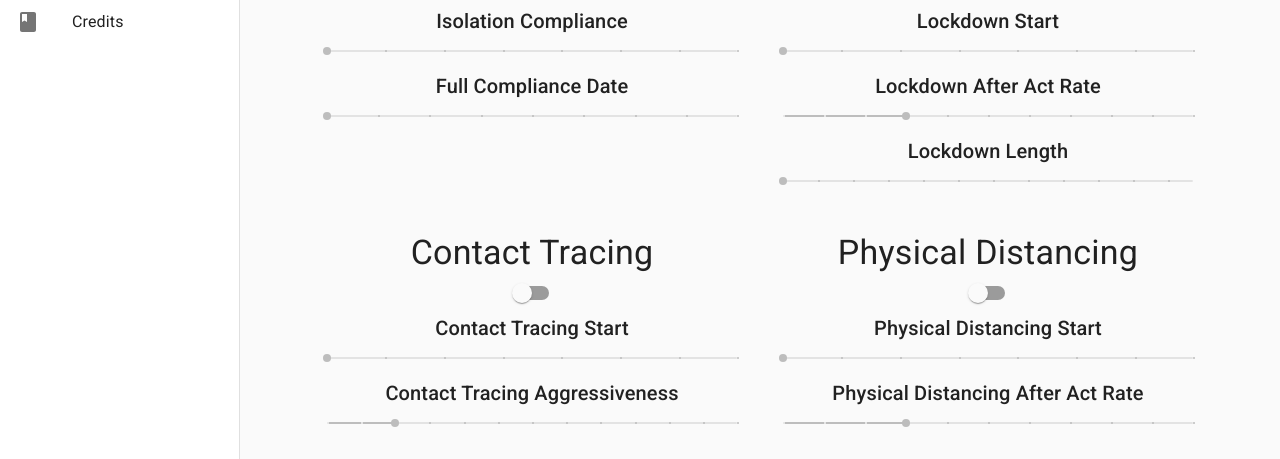
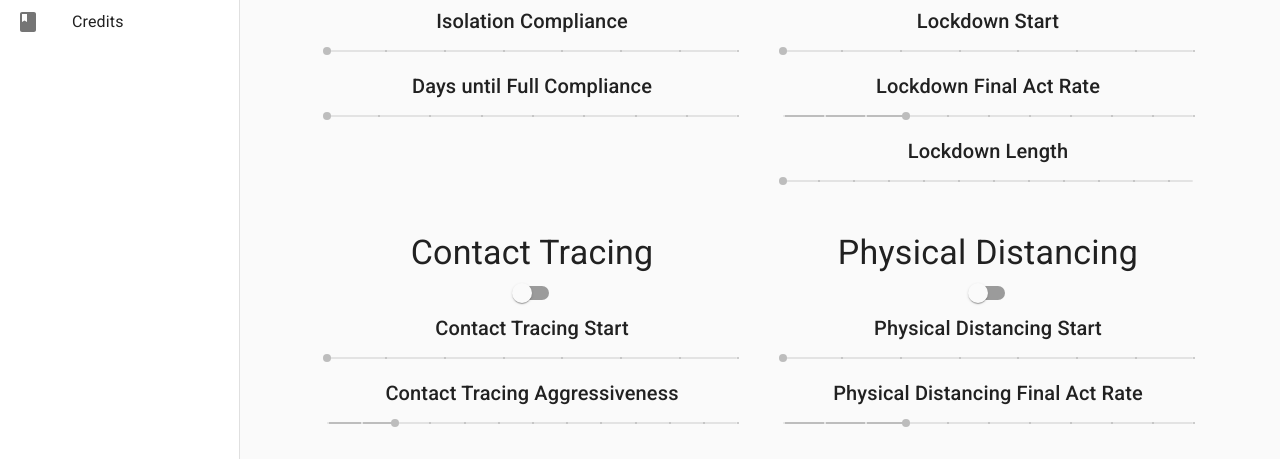
Before and after one commit to uvafan/MMM_Final_Project, a React (Create React App) app in the folder viz/: page /interactive-model in a window 1280 px wide. Shown: the part 267-726 px from the top of the page. Built offline with nearby package versions, Linux system fonts and the light colour scheme; no server answers.

Commit message:
update tooltips

```diff
--- a/viz/src/InteractiveSimulator.js
+++ b/viz/src/InteractiveSimulator.js
@@ -112,7 +112,7 @@ const InteractiveSimulator = () => {
               setIsolation(1 - isolation);
             }}
           />
-          <SliderTitle label="Isolation Compliance" tooltipText="Add" />
+          <SliderTitle label="Isolation Compliance" tooltipText="Portion of people who comply with isolating when they are sick" />
           <Slider
             {...sliderProps}
             disabled={isolation === 0}
@@ -125,7 +125,7 @@ const InteractiveSimulator = () => {
               setIsolationCompliance(newValue);
             }}
           />
-          <SliderTitle label="Full Compliance Date" tooltipText="Add" />
+          <SliderTitle label="Days until Full Compliance" tooltipText="Ramp-up speed for isolation compliance" />
           <Slider
             {...sliderProps}
             disabled={isolation === 0}
@@ -150,7 +150,7 @@ const InteractiveSimulator = () => {
               setLockdown(1 - lockdown);
             }}
           />
-          <SliderTitle label="Lockdown Start" tooltipText="Add" />
+          <SliderTitle label="Lockdown Start" tooltipText="Number of days until lockdown starts" />
           <Slider
             {...sliderProps}
             disabled={lockdown === 0}
@@ -163,7 +163,7 @@ const InteractiveSimulator = () => {
               setLockdownStart(newValue);
             }}
           />
-          <SliderTitle label="Lockdown After Act Rate" tooltipText="Add" />
+          <SliderTitle label="Lockdown Final Act Rate" tooltipText="Interactions between people after lockdown" />
           <Slider
             {...sliderProps}
             disabled={lockdown === 0}
@@ -176,7 +176,7 @@ const InteractiveSimulator = () => {
               setLockdownAfterActRate(newValue);
             }}
           />
-          <SliderTitle label="Lockdown Length" tooltipText="Add" />
+          <SliderTitle label="Lockdown Length" tooltipText="Number of days until lockdown ends" />
           <Slider
             {...sliderProps}
             disabled={lockdown === 0}
@@ -202,7 +202,7 @@ const InteractiveSimulator = () => {
               setContactTracing(1 - contactTracing);
             }}
           />
-          <SliderTitle label="Contact Tracing Start" tooltipText="Add" />
+          <SliderTitle label="Contact Tracing Start" tooltipText="Number of days until contact tracing starts" />
           <Slider
             {...sliderProps}
             disabled={contactTracing === 0}
@@ -217,7 +217,7 @@ const InteractiveSimulator = () => {
           />
           <SliderTitle
             label="Contact Tracing Aggressiveness"
-            tooltipText="Add"
+            tooltipText="Multiplier for contact tracing branches"
           />
           <Slider
             {...sliderProps}
@@ -243,7 +243,7 @@ const InteractiveSimulator = () => {
               setPhysDist(1 - physDist);
             }}
           />
-          <SliderTitle label="Physical Distancing Start" tooltipText="Add" />
+          <SliderTitle label="Physical Distancing Start" tooltipText="Number of days until physical distancing starts" />
           <Slider
             {...sliderProps}
             disabled={physDist === 0}
@@ -257,8 +257,8 @@ const InteractiveSimulator = () => {
             }}
           />
           <SliderTitle
-            label="Physical Distancing After Act Rate"
-            tooltipText="Add"
+            label="Physical Distancing Final Act Rate"
+            tooltipText="Interactions between people after maximum physical distancing"
           />
           <Slider
             {...sliderProps}
```
